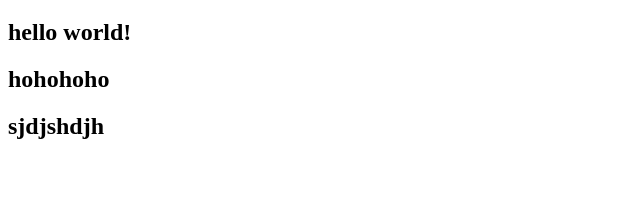
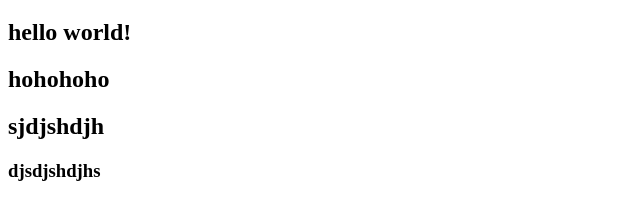
Before and after one commit to Mumlul/new-repo, a plain HTML site: page index.html in a window 1280 px wide. Shown: the part 61-280 px from the top of the page, without its empty margins (0-640 px from the left). Drawn offline with Linux system fonts and the light colour scheme.

Commit message:
commit after closing

```diff
--- a/index.html
+++ b/index.html
@@ -10,5 +10,6 @@
     <h2>hello world!</h2>
     <h2>hohohoho</h2>
     <h2>sjdjshdjh</h2>
+    <h3>djsdjshdjhs</h3>
 </body>
 </html>
```
